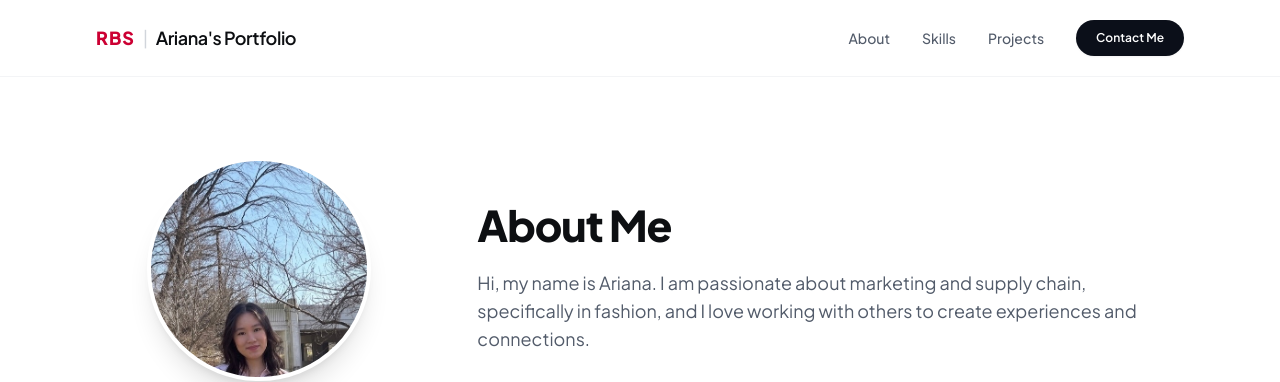
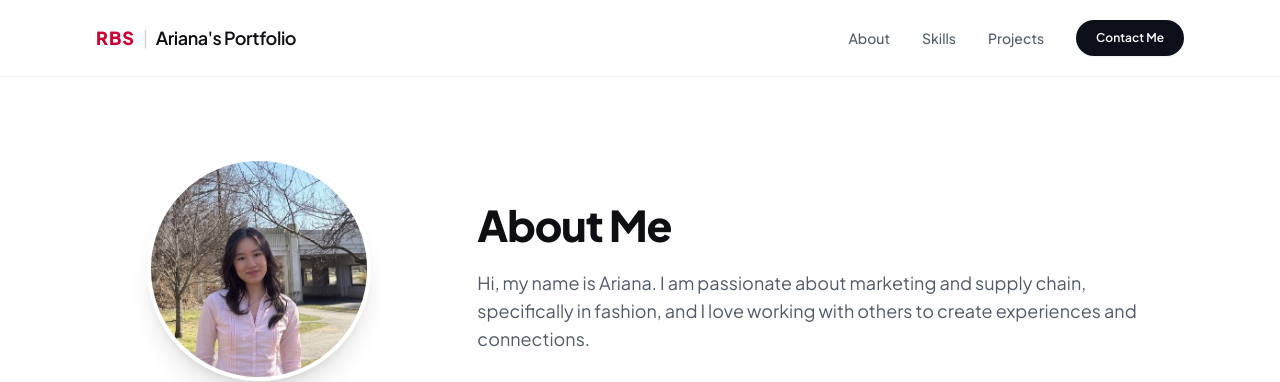
Before and after one commit to ariana-zhang/ariana-zhang.github.io, a plain HTML site: page index.html in a window 1280 px wide. Shown: the top 382 px of the page. Drawn offline with nearby package versions, Linux system fonts and the light colour scheme.

Commit message:
Adjust image position in index.html

```diff
--- a/index.html
+++ b/index.html
@@ -86,7 +86,7 @@
                             src="Profile.jpg"
                             alt="Ariana Zhang - Rutgers Business School Student"
                             class="w-full h-full object-cover transform group-hover:scale-105 transition-transform duration-500"
-                            style="object-position: center 20%;"
+                            style="object-position: center 50%;"
                             onerror="this.onerror=null; this.src='https://images.unsplash.com/photo-1534528741775-53994a69daeb?auto=format&fit=crop&q=80&w=600';"
                         />
                     </div>
```
